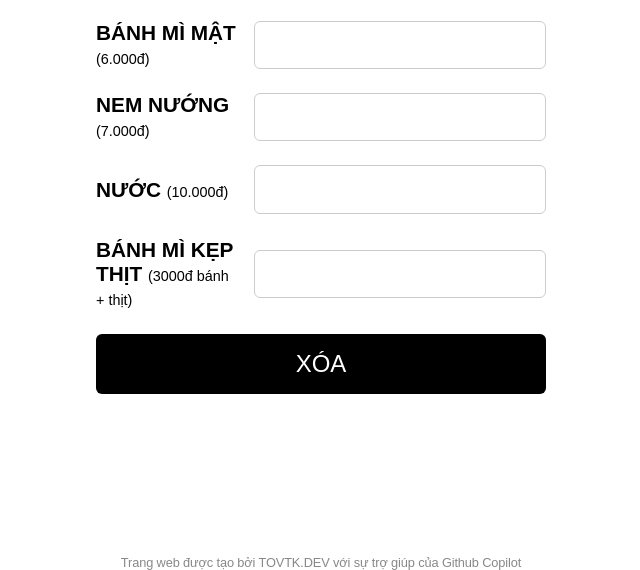
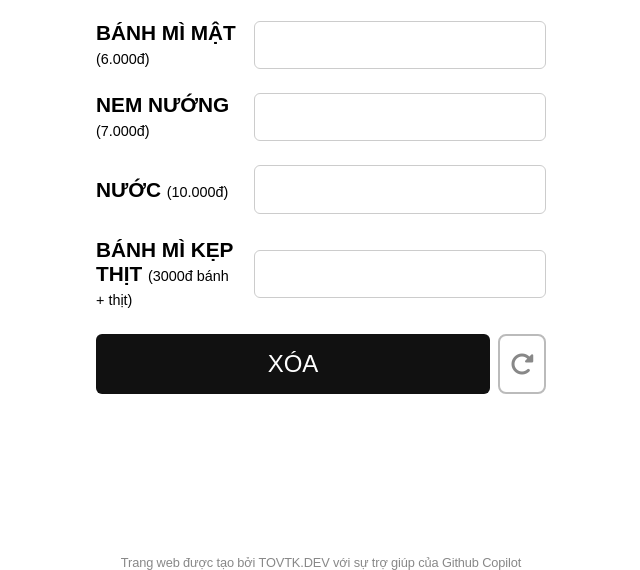
Before and after one commit to TheOverthinkerDev/Tinh_bill, a plain HTML site: page index.html in a window 1280 px wide. Shown: the part 230-800 px from the top of the page, without its empty margins (319-959 px from the left). Drawn offline with nearby package versions, Linux system fonts and the light colour scheme; a web font is replaced by a local one.

Commit message:
thêm nút nhập lại nhanh dữ liệu vừa xoá

```diff
--- a/index.html
+++ b/index.html
@@ -5,6 +5,7 @@
   <meta name="viewport" content="width=device-width, initial-scale=1.0" />
   <title>TÔI TỰ TÍNH</title>
   <link rel="stylesheet" href="style.css" />
+  <link rel="stylesheet" href="https://cdnjs.cloudflare.com/ajax/libs/font-awesome/6.4.2/css/all.min.css"/>
 </head>
 <body>
   <div class="container">
@@ -60,7 +61,10 @@
       <div id="subtotals"></div>
       <div class="total" id="total">TỔNG TIỀN: 0 VND</div>
     </div>
-    <button onclick="clearAll()">XÓA</button>
+    <div class="action-btns">
+      <button onclick="clearAll()">XÓA</button>
+      <button id="restoreBtn" class="restore-btn" title="Nhập lại dữ liệu vừa xoá"><i class="fa-solid fa-rotate-right"></i></button>
+    </div>
   </div>
 
   <footer class="footer">
--- a/script.js
+++ b/script.js
@@ -9,6 +9,7 @@ const soThitBanhMiItem = document.getElementById('soThitBanhMiItem');
 const totalDisplay = document.getElementById('total');
 const subtotalsDiv = document.getElementById('subtotals');
 const totalContainer = document.getElementById('totalContainer');
+const restoreBtn = document.getElementById('restoreBtn');
 
 // Giá tiền
 const PRICES = {
@@ -18,6 +19,9 @@ const PRICES = {
   nuoc: 10000,
   banhMiThitBase: 14000
 };
+
+// Biến lưu trữ dữ liệu vừa xóa
+let lastClearedData = null;
 
 // Hàm tính tổng
 function calculateTotal() {
@@ -126,6 +130,16 @@ soThitBanhMiInput.addEventListener('input', function () {
 
 // Hàm xóa kết quả
 function clearAll() {
+  // Lưu dữ liệu trước khi xoá
+  lastClearedData = {
+    thit: thitInput.value,
+    banhMiMat: banhMiMatInput.value,
+    nemNuong: nemNuongInput.value,
+    nuoc: nuocInput.value,
+    banhMiThit: banhMiThitInput.value,
+    soThitBanhMi: soThitBanhMiInput.value
+  };
+
   thitInput.value = '';
   banhMiMatInput.value = '';
   nemNuongInput.value = '';
@@ -139,6 +153,21 @@ function clearAll() {
   }, 300);
   subtotalsDiv.innerHTML = '';
   totalContainer.style.display = 'none';
+}
+
+// Khôi phục dữ liệu vừa xoá
+if (restoreBtn) {
+  restoreBtn.addEventListener('click', function () {
+    if (lastClearedData) {
+      thitInput.value = lastClearedData.thit || '';
+      banhMiMatInput.value = lastClearedData.banhMiMat || '';
+      nemNuongInput.value = lastClearedData.nemNuong || '';
+      nuocInput.value = lastClearedData.nuoc || '';
+      banhMiThitInput.value = lastClearedData.banhMiThit || '';
+      soThitBanhMiInput.value = lastClearedData.soThitBanhMi || 1;
+      calculateTotal();
+    }
+  });
 }
 
 // Hiệu ứng ScrambleText cho footer nâng cao
@@ -162,6 +191,6 @@ document.addEventListener("DOMContentLoaded", function () {
         },
         duration: 2
       });
-    }, 1000); // chỉnh delay tại đây (ms)
+    }, 2000); // chỉnh delay tại đây (ms)
   }
 });
--- a/style.css
+++ b/style.css
@@ -65,7 +65,7 @@ button {
   width: 100%;
   padding: 1rem;
   font-size: 1.5rem;
-  background-color: #000;
+  background-color: #111111;
   color: #fff;
   border: none;
   border-radius: 6px;
@@ -197,6 +197,38 @@ button:hover {
   width: auto;
 }
 
+.action-btns {
+  display: flex;
+  gap: 0.5rem;
+  margin-bottom: 0.5rem;
+}
+
+.action-btns button {
+  flex: 1;
+}
+
+.restore-btn {
+  width: 48px;
+  min-width: 48px;
+  max-width: 48px;
+  padding: 0;
+  font-size: 1.5rem;
+  background: #fff;
+  color: #888;
+  border: 2px solid #bbb;
+  border-radius: 8px;
+  cursor: pointer;
+  display: flex;
+  align-items: center;
+  justify-content: center;
+  transition: background 0.2s, color 0.2s, border 0.2s;
+}
+.restore-btn:hover {
+  background: #eee;
+  color: #222;
+  border-color: #888;
+}
+
 @media (max-width: 600px) {
   .container {
     max-width: 98vw;
```
